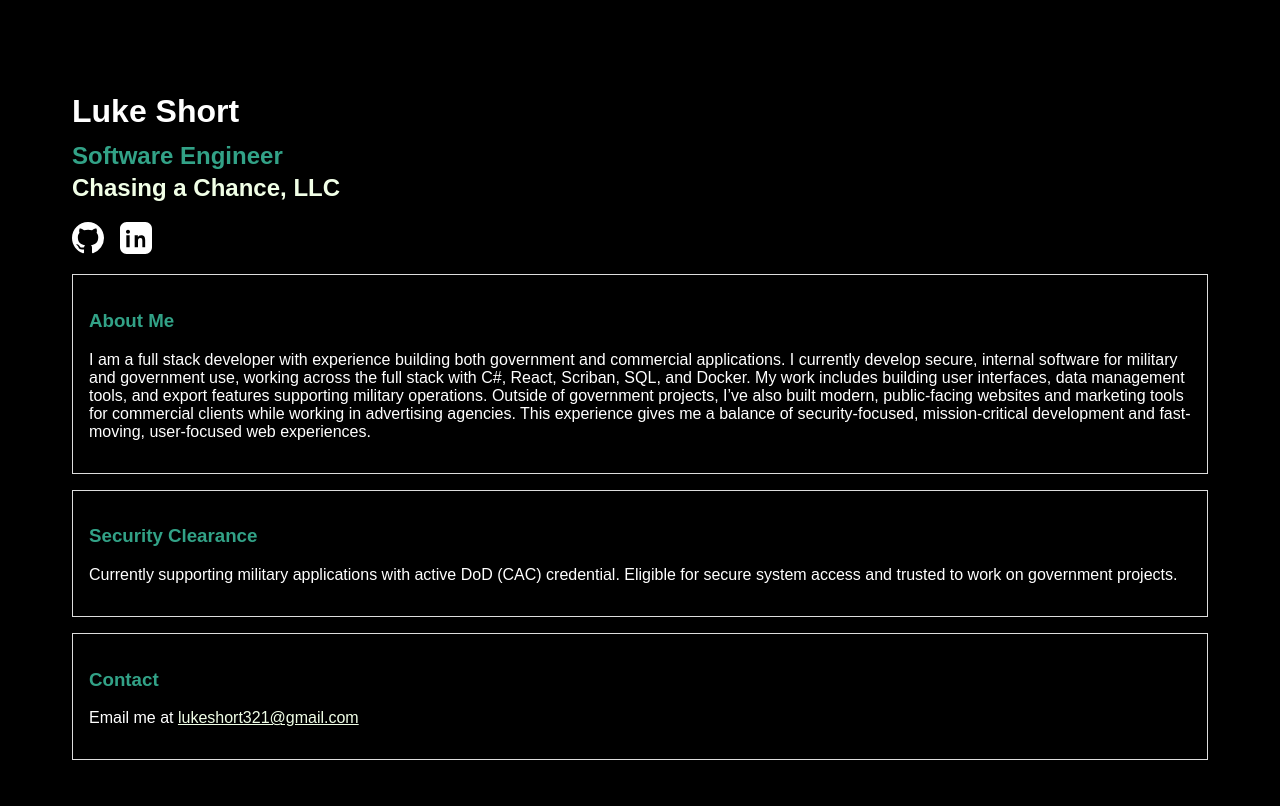
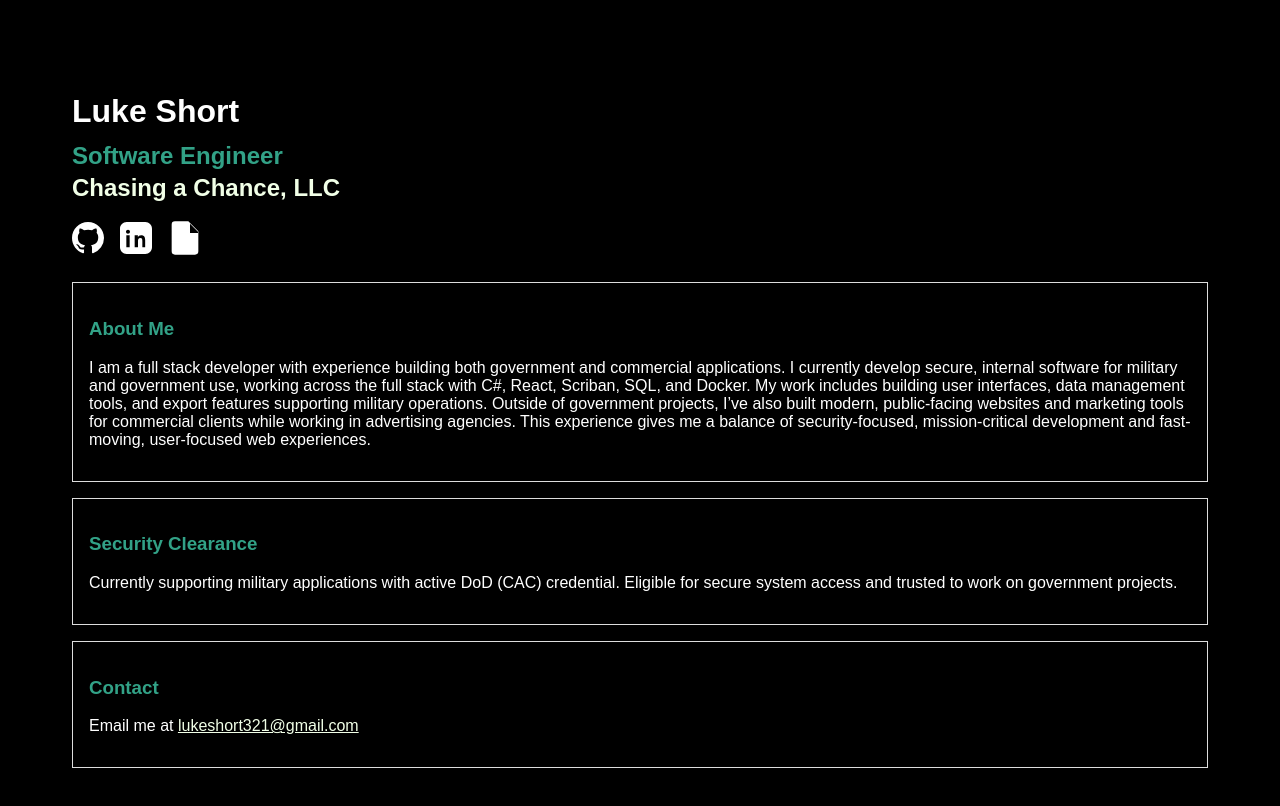
Before and after one commit to kuel321/lukeshort, a Preact app: page / in a window 1280 px wide. Shown: the top 806 px of the page. Built offline with nearby package versions, Linux system fonts and the light colour scheme.

Commit message:
Added resume file and download button

```diff
--- a/src/index.jsx
+++ b/src/index.jsx
@@ -50,6 +50,10 @@ function InfoCard({ title, content, link }) {
       2.4-1.33 2.57 0 3.05 1.69 3.05 3.89v5.21z"/>
     </svg>
   </a>
+  <a href="./LukeShortResume.pdf" download="LukeShortResume.pdf" aria-label="Download Luke Short's resume as PDF">
+  <img class="resume-icon" src="./resume.svg" alt="Resume download icon" />
+</a>
+
 </div>
 </nav>
 
--- a/src/style.css
+++ b/src/style.css
@@ -33,6 +33,13 @@ body {
 .app-one {
 	max-width:1500px;
 }
+
+.resume-icon {
+	width: 40px;
+    position: relative;
+    right: 3px;
+    top: -4px;
+}
 @media (max-width: 639px) {
 
 	.app-one {
```
Also changed, not shown: public/resume.svg (added), 1 other file (tests, documents, lock files or other folders).
